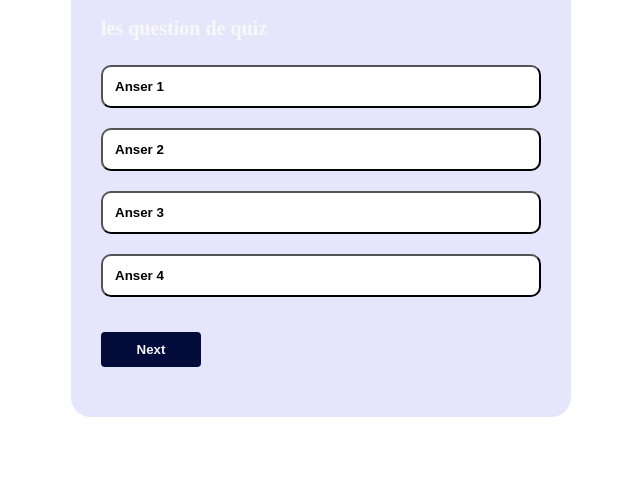
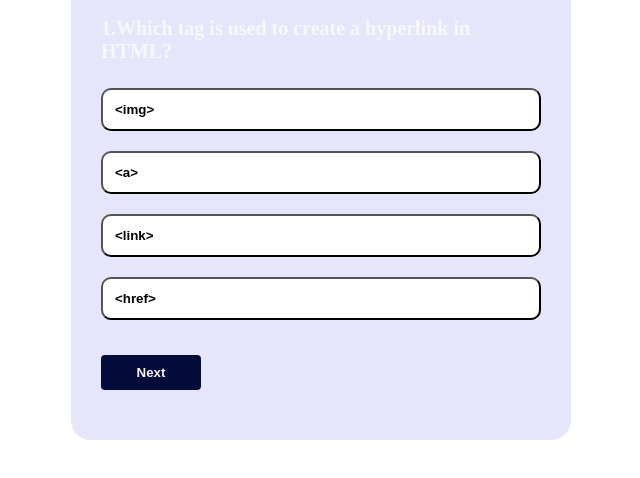
Before and after one commit to MounaSaiss/Sprint2-brief1, a plain HTML site: page index.html in a window 1280 px wide. Shown: the part 190-668 px from the top of the page, without its empty margins (319-959 px from the left). Drawn offline with Linux system fonts and the light colour scheme.

Commit message:
j'ajoute la fonction d'affichage de event et fonction do commence de quiz et une fonction qui select correct anser avec un event click

```diff
--- a/fichier.css
+++ b/fichier.css
@@ -14,7 +14,7 @@ body {
 
 .application {
     background-color: rgba(178, 178, 243, 0.338);
-    width: 90%;
+    width: 80%;
     max-width: 500px;
     margin: 100px auto  100px;
     border-radius: 20px;
@@ -52,11 +52,11 @@ body {
     transition: 0.3s;
 }
 
-.btn:hover {
+/* .btn:hover {
     background-color: #030c3a;
     color: #fff;
     transform: scale(1.05);
-}
+} */
 
 #next-button {
     background: #030c3a;
@@ -75,3 +75,10 @@ body {
     background-color: #132b84;
     transform: scale(0.9);
 }
+
+.correct{
+    background: green;
+}
+.incorrect{
+    background: red;
+}
--- a/file.js
+++ b/file.js
@@ -1,7 +1,7 @@
-const question = [
+const questions = [
     {
         question: "Which tag is used to create a hyperlink in HTML?",
-        réponse: [
+        answers: [
             { Text: "<img>", correction: false },
             { Text: "<a>", correction: true },
             { Text: "<link>", correction: false },
@@ -10,7 +10,7 @@ const question = [
     },
     {
         question: "Which property is used to change the text color in CSS?",
-        réponse: [
+        answers: [
             { Text: "font-color", correction: false },
             { Text: "text-style", correction: false },
             { Text: "color", correction: true },
@@ -19,7 +19,7 @@ const question = [
     },
     {
         question: "Which CSS property controls the space inside an element’s border?",
-        réponse: [
+        answers: [
             { Text: "margin", correction: false },
             { Text: "padding", correction: true },
             { Text: "border", correction: false },
@@ -28,7 +28,7 @@ const question = [
     },
     {
         question: "Which tag is used to define a table row in HTML?",
-        réponse: [
+        answers: [
             { Text: "<tr>", correction: true },
             { Text: "<td>", correction: false },
             { Text: "<th>", correction: false },
@@ -37,7 +37,7 @@ const question = [
     },
     {
         question: "Which CSS property is used to change the background color of an element?",
-        réponse: [
+        answers: [
             { Text: "color-background", correction: false },
             { Text: "background-color", correction: true },
             { Text: "bgcolor", correction: false },
@@ -46,6 +46,49 @@ const question = [
     },
 ];
 
-const questionElement=document.getElementById(question);
-const buttonAnser=document.getElementById(anser-button);
-const buttonNext=document.getElementById(next-button);
+const questionElement = document.getElementById("question");
+const answerButton = document.getElementById("answer-button");
+const nextButton = document.getElementById("next-button");
+
+let currentQuestionIndex = 0;
+let score = 0;
+
+function startQuiz() {
+    currentQuestionIndex = 0;
+    score = 0;
+    nextButton.innerHTML = "Next";
+    showQuestion();
+}
+
+function showQuestion() {
+    answerButton.innerHTML = "";
+    let currentQuestion = questions[currentQuestionIndex];
+    let questionNo = currentQuestionIndex + 1;
+    questionElement.innerHTML = questionNo + "." + currentQuestion.question;
+
+    currentQuestion.answers.forEach((answer) => {
+        const button = document.createElement("button");
+        button.innerText = answer.Text;
+        button.classList.add("btn");
+        answerButton.appendChild(button);
+        if (answer. correction) {
+            button.dataset. correction = answer. correction;
+        }
+        button.addEventListener("click", selectAnswer);
+
+    });
+}
+function selectAnswer(event) {
+    const selectedBtn = event.target;
+    const isCorrect = selectedBtn.dataset. correction === "true";
+    if (isCorrect) {
+        selectedBtn.classList.add("correct");
+    }
+    else {
+        selectedBtn.classList.add("incorrect");
+    }
+
+}
+
+
+startQuiz();
--- a/index.html
+++ b/index.html
@@ -13,7 +13,7 @@
         <h1>QUIZ TIME</h1>
         <div class="quiz">
             <h2 id="question">les question de quiz</h2>
-            <div id="anser-button">
+            <div id="answer-button">
                 <button class="btn">Anser 1</button>
                 <button class="btn">Anser 2</button>
                 <button class="btn">Anser 3</button>
```
